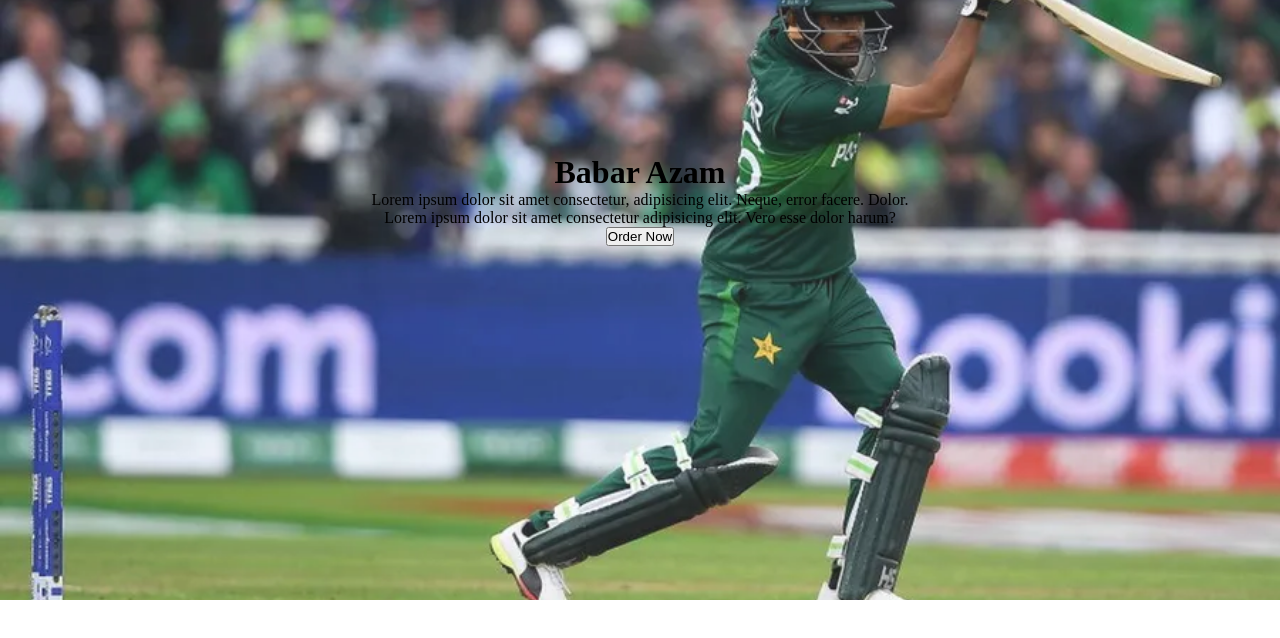
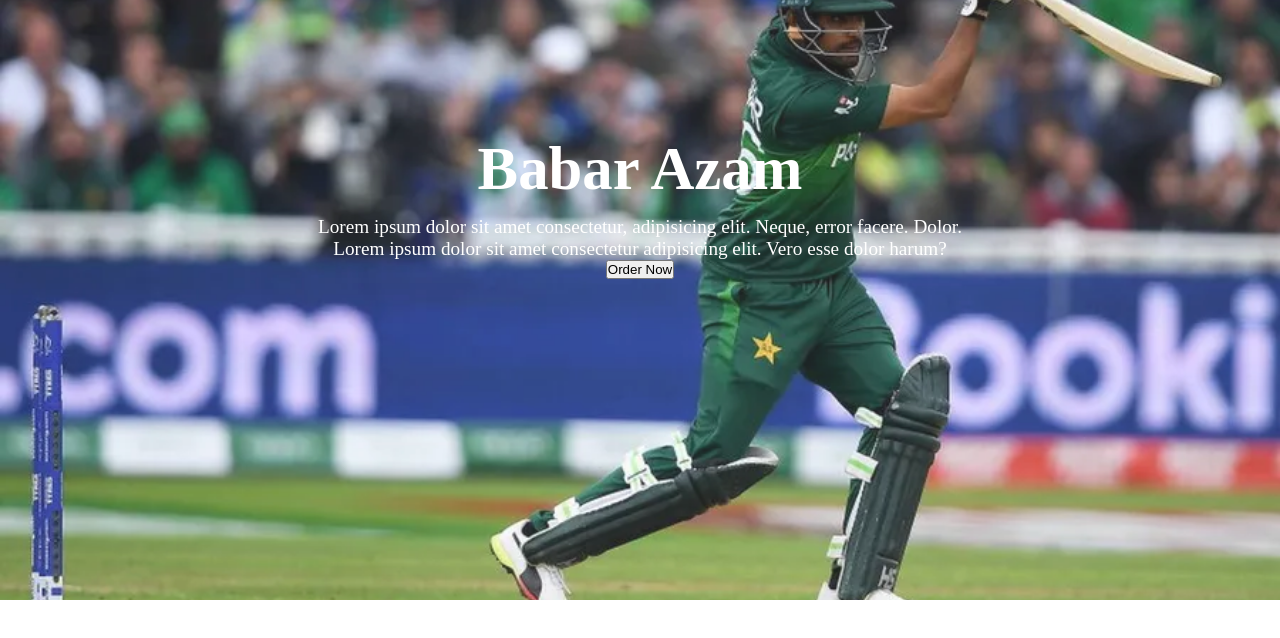
Before and after one commit to Amaz1122/Amaz-Majeed, a plain HTML site: page New folder (2)/index.html in a window 1280 px wide. Shown: the part 66-704 px from the top of the page. Drawn offline with Linux system fonts and the light colour scheme.

Commit message:
Update style.css

```diff
--- a/New folder (2)/style.css
+++ b/New folder (2)/style.css
@@ -55,7 +55,6 @@
 
 
 
-
 #home{
     display: flex;
     flex-direction: column;
@@ -74,6 +73,21 @@ height: 400PX;
     opacity: 0.89;
 
 }
+
+#home h1 {
+    color: white;
+    text-align: center;
+}
+
+#home p {
+        color: white;
+    text-align: center;
+    font-size: 1.2rem;
+
+}
+
+/* Utility Class */
 .h1-primary{
-    font-size: 2rem;
+    font-size: 3.8rem;
+    padding: 12px;
 }
```
